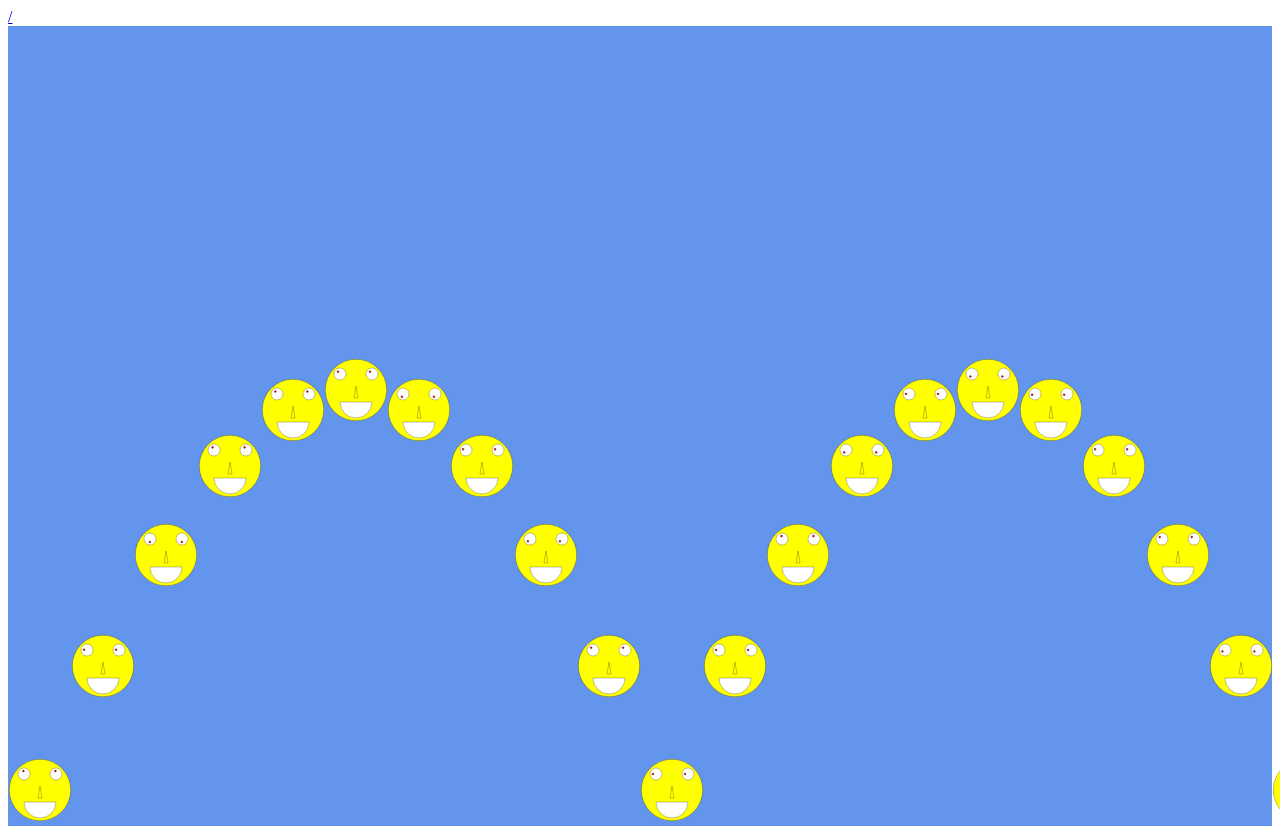
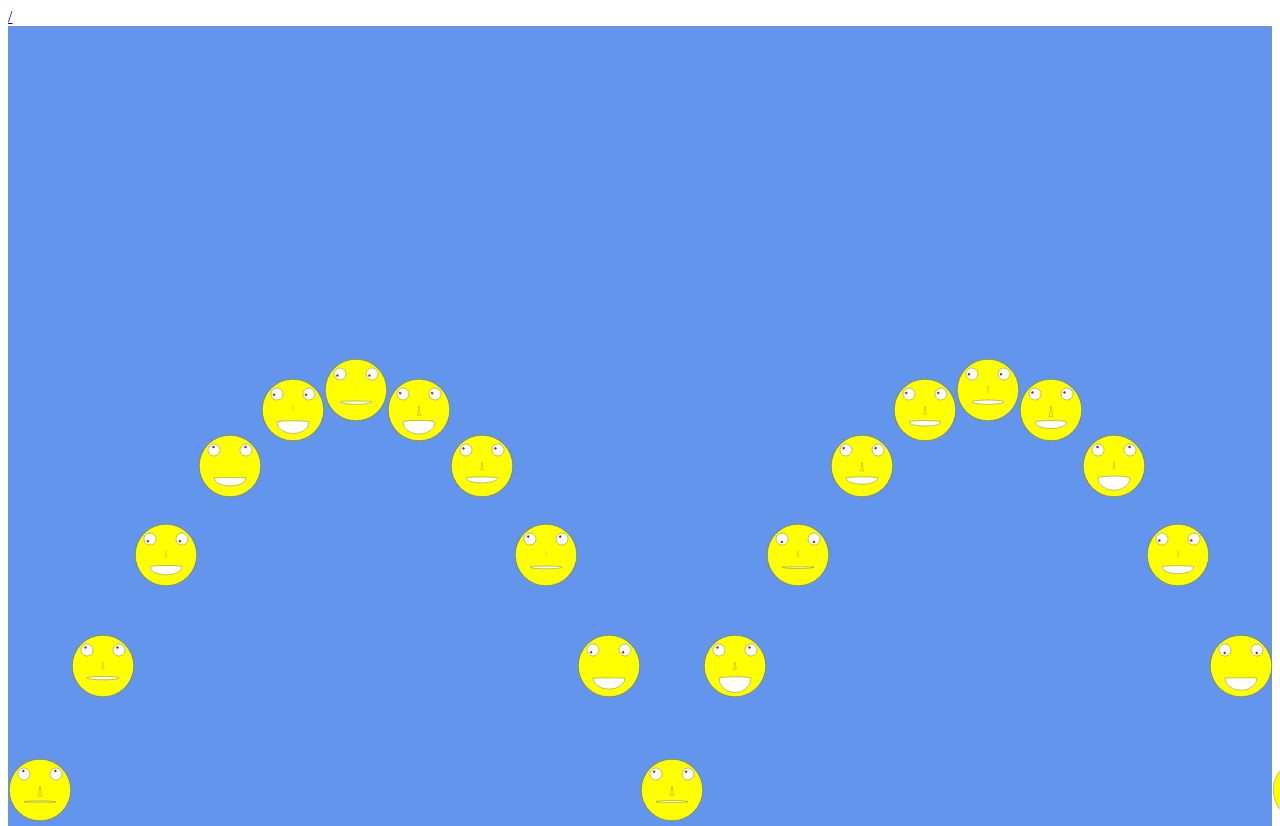
Before and after one commit to johnhenry/mission-chernoff, a website: page app/graph.html in a window 1280 px wide. Shown: the top 826 px of the page. Drawn offline with Linux system fonts and the light colour scheme.

Commit message:
add more randomness to graph

```diff
--- a/app/graph.html
+++ b/app/graph.html
@@ -51,7 +51,10 @@
         x:i,
         y:f(i),
         irisoffset:12,
-        eyerotation: Math.random()*Math.PI
+        eyerotation: Math.random()*Math.PI,
+        upperlip: Math.random() * 8 ,
+        lowerlip: Math.random() * 64 ,
+        nosescale: Math.random()
       });
     }
     const graph = document.getElementById('graph');
```
